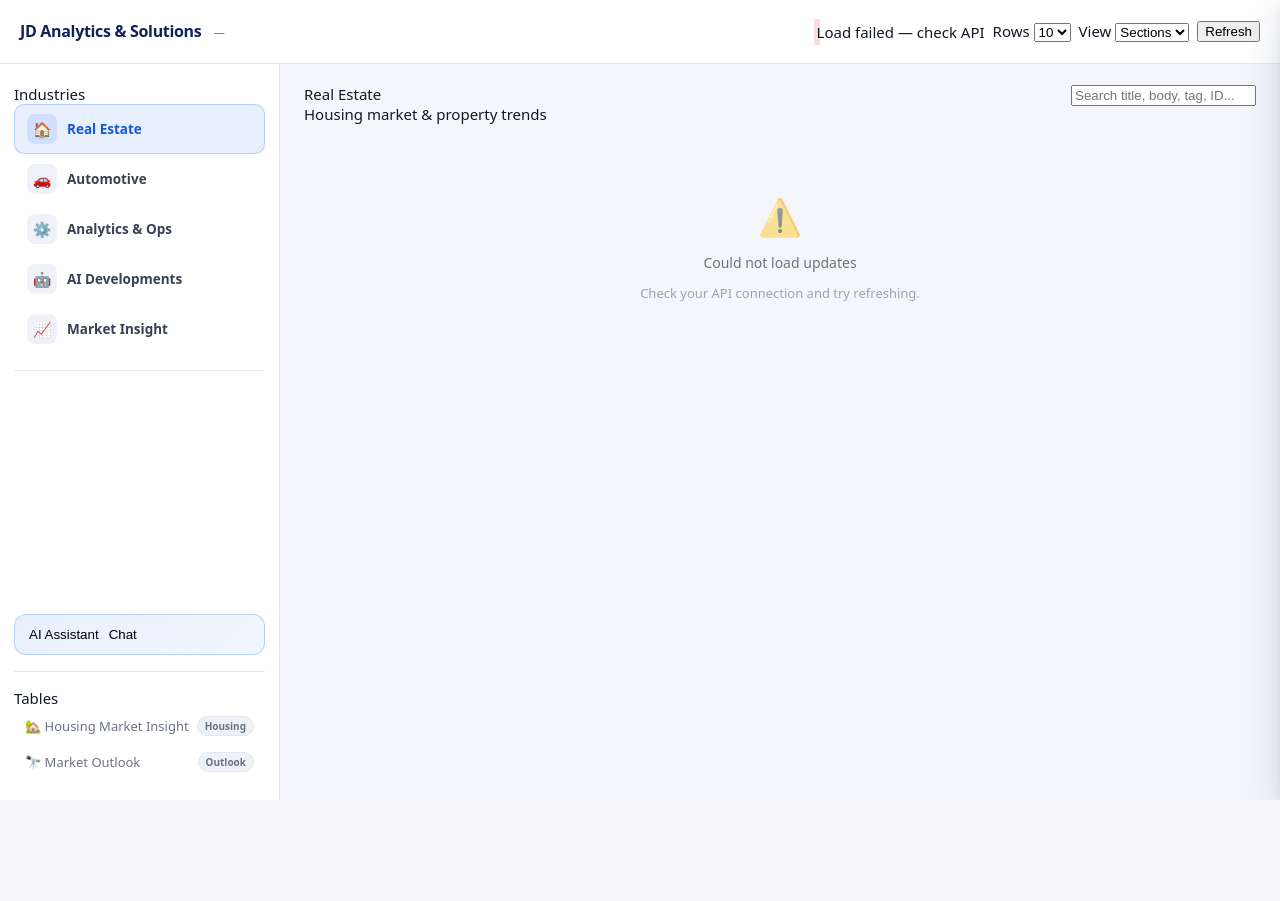
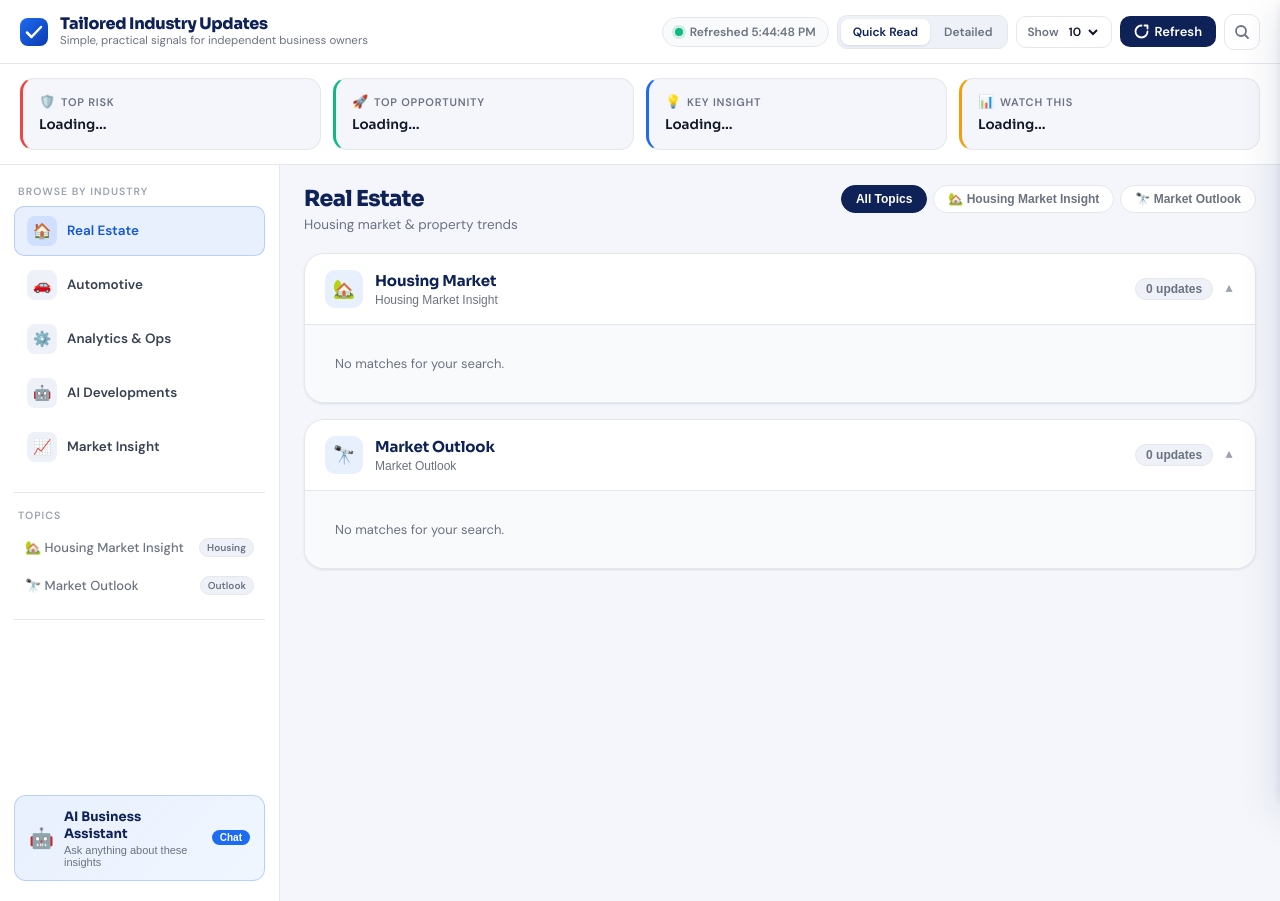
Before and after one commit to jdanalyticsandsolutions/jdas-dashboard, a FastAPI app: page / in a window 1280 px wide. Before the commit the page ends 800 px from the top, so only its background shows below. Run offline with FastAPI, Linux system fonts and the light colour scheme; data that the repository does not hold is empty.

Commit message:
Update index.html

```diff
--- a/templates/index.html
+++ b/templates/index.html
@@ -3,26 +3,51 @@
 <head>
   <meta charset="UTF-8" />
   <meta name="viewport" content="width=device-width, initial-scale=1, viewport-fit=cover" />
-  <title>JDAS — Industry Updates</title>
-  <link rel="stylesheet" href="/static/style.css?v=3.0" />
-  <link href="https://fonts.googleapis.com/css2?family=Inter:wght@400;500;600;700;800&display=swap" rel="stylesheet">
+  <title>Tailored Industry Updates — JDAS</title>
+  <link rel="preconnect" href="https://fonts.googleapis.com">
+  <link rel="preconnect" href="https://fonts.gstatic.com" crossorigin>
+  <link href="https://fonts.googleapis.com/css2?family=Sora:wght@400;500;600;700;800&family=DM+Sans:ital,wght@0,300;0,400;0,500;0,600;1,400&display=swap" rel="stylesheet">
+  <link rel="stylesheet" href="/static/style.css?v=4.0" />
 </head>
 
 <body>
+
+  <!-- ============================
+       TOP HEADER BAR
+  ============================ -->
   <header class="appbar">
     <div class="brand">
-      <div class="brand-title">JD Analytics & Solutions</div>
-      <div class="brand-sub" id="buildStamp">—</div>
+      <div class="brand-logo">
+        <svg width="28" height="28" viewBox="0 0 28 28" fill="none">
+          <rect width="28" height="28" rx="8" fill="url(#grad1)"/>
+          <path d="M7 14.5L11.5 19L21 9" stroke="white" stroke-width="2.5" stroke-linecap="round" stroke-linejoin="round"/>
+          <defs>
+            <linearGradient id="grad1" x1="0" y1="0" x2="28" y2="28" gradientUnits="userSpaceOnUse">
+              <stop stop-color="#1D6BF3"/>
+              <stop offset="1" stop-color="#0A3BAF"/>
+            </linearGradient>
+          </defs>
+        </svg>
+      </div>
+      <div class="brand-text">
+        <div class="brand-title">Tailored Industry Updates</div>
+        <div class="brand-sub">Simple, practical signals for independent business owners</div>
+      </div>
     </div>
 
     <div class="appbar-actions">
-      <div class="pill" title="API status">
+      <div class="status-pill" title="API status">
         <span class="dot" id="statusDot"></span>
-        <span id="statusText">Ready</span>
+        <span id="statusText">Loading…</span>
       </div>
 
-      <label class="select">
-        <span>Rows</span>
+      <div class="view-toggle" id="readToggle">
+        <button class="toggle-btn active" data-mode="quick" type="button">Quick Read</button>
+        <button class="toggle-btn" data-mode="detailed" type="button">Detailed</button>
+      </div>
+
+      <label class="rows-select">
+        <span>Show</span>
         <select id="topSelect">
           <option value="5">5</option>
           <option value="10" selected>10</option>
@@ -30,86 +55,125 @@
         </select>
       </label>
 
-      <label class="select">
-        <span>View</span>
-        <select id="viewSelect">
-          <option value="sections" selected>Sections</option>
-          <option value="cards">Cards</option>
-          <option value="table">Table</option>
-          <option value="raw">JSON</option>
-        </select>
-      </label>
+      <button class="btn-refresh" id="refreshBtn" type="button">
+        <svg width="15" height="15" viewBox="0 0 15 15" fill="none"><path d="M13.5 7.5A6 6 0 1 1 7.5 1.5" stroke="currentColor" stroke-width="1.8" stroke-linecap="round"/><path d="M10.5 1.5L13.5 1.5L13.5 4.5" stroke="currentColor" stroke-width="1.8" stroke-linecap="round" stroke-linejoin="round"/></svg>
+        Refresh
+      </button>
 
-      <button class="btn primary" id="refreshBtn">Refresh</button>
+      <button class="btn-search-toggle" id="searchToggle" type="button" aria-label="Search">
+        <svg width="16" height="16" viewBox="0 0 16 16" fill="none"><circle cx="7" cy="7" r="5" stroke="currentColor" stroke-width="1.8"/><path d="M11 11L14 14" stroke="currentColor" stroke-width="1.8" stroke-linecap="round"/></svg>
+      </button>
     </div>
   </header>
 
+  <!-- Search bar (hidden by default) -->
+  <div class="search-bar" id="searchBar" style="display:none;">
+    <div class="search-inner">
+      <svg width="16" height="16" viewBox="0 0 16 16" fill="none"><circle cx="7" cy="7" r="5" stroke="#94a3b8" stroke-width="1.8"/><path d="M11 11L14 14" stroke="#94a3b8" stroke-width="1.8" stroke-linecap="round"/></svg>
+      <input id="searchInput" type="search" placeholder="Search topics, insights, tags…" autocomplete="off" />
+      <button class="search-close" id="searchClose" type="button">✕</button>
+    </div>
+  </div>
+
+  <!-- ============================
+       HERO STRIP (Top 4 tiles)
+  ============================ -->
+  <div class="hero-strip" id="heroStrip">
+    <div class="hero-tile" id="heroRisk">
+      <div class="hero-tile-label">
+        <span class="hero-icon">🛡️</span> Top Risk
+      </div>
+      <div class="hero-tile-value" id="heroRiskVal">Loading…</div>
+    </div>
+    <div class="hero-tile" id="heroOpportunity">
+      <div class="hero-tile-label">
+        <span class="hero-icon">🚀</span> Top Opportunity
+      </div>
+      <div class="hero-tile-value" id="heroOppVal">Loading…</div>
+    </div>
+    <div class="hero-tile" id="heroCost">
+      <div class="hero-tile-label">
+        <span class="hero-icon">💡</span> Key Insight
+      </div>
+      <div class="hero-tile-value" id="heroCostVal">Loading…</div>
+    </div>
+    <div class="hero-tile" id="heroShift">
+      <div class="hero-tile-label">
+        <span class="hero-icon">📊</span> Watch This
+      </div>
+      <div class="hero-tile-value" id="heroShiftVal">Loading…</div>
+    </div>
+  </div>
+
+  <!-- ============================
+       MAIN LAYOUT
+  ============================ -->
   <main class="layout">
+
+    <!-- Sidebar -->
     <aside class="sidebar">
-      <div class="sidebar-title">Industries</div>
-      <nav id="industryNav" class="nav"></nav>
+      <div class="sidebar-section-label">Browse by Industry</div>
+      <nav id="industryNav" class="industry-nav"></nav>
 
       <div class="sidebar-divider"></div>
 
-<!-- AI Assistant button (opens Chatbase drawer) -->
-<button class="navitem assistant-btn" id="assistantOpenBtn" type="button">
-  <span>AI Assistant</span>
-  <span class="chip">Chat</span>
-</button>
+      <div class="sidebar-section-label">Topics</div>
+      <nav id="tableNav" class="topic-nav"></nav>
 
       <div class="sidebar-divider"></div>
 
-<div class="sidebar-title">Tables</div>
-<nav id="tableNav" class="nav"></nav>
+      <button class="assistant-btn" id="assistantOpenBtn" type="button">
+        <span class="assistant-icon">🤖</span>
+        <div class="assistant-text">
+          <span class="assistant-label">AI Business Assistant</span>
+          <span class="assistant-hint">Ask anything about these insights</span>
+        </div>
+        <span class="assistant-chip">Chat</span>
+      </button>
     </aside>
 
+    <!-- Main content -->
     <section class="content">
+
+      <!-- Content header -->
       <div class="content-head">
-    <div>
-      <div class="h1" id="pageTitle">Industry Updates</div>
-      <div class="muted" id="pageSubtitle">—</div>
+        <div class="content-head-left">
+          <h1 class="page-title" id="pageTitle">Industry Updates</h1>
+          <p class="page-sub" id="pageSubtitle">Select an industry to explore</p>
+        </div>
+        <div class="category-pills" id="categoryPills"></div>
       </div>
 
-    <div class="search">
-      <input id="searchInput" type="search" placeholder="Search title, body, tag, ID..." />
-    </div>
+      <!-- Views -->
+      <div id="sectionsView"></div>
+
+      <!-- Debug view (hidden, accessible via URL param) -->
+      <div id="debugView" style="display:none;">
+        <pre id="rawJson" class="codebox"></pre>
       </div>
 
-      <section id="sectionsView"></section>
-      <section id="cardsView" style="display:none;"></section>
-      <section id="tableView" style="display:none;"></section>
-
-      <section id="debugView" style="display:none;">
-        <pre id="rawJson" class="codebox"></pre>
-      </section>
     </section>
   </main>
-<!-- =========================
-     JDAS AI Assistant Drawer
-========================= -->
+
+  <!-- ============================
+       AI ASSISTANT DRAWER
+  ============================ -->
   <div class="drawer" id="assistantDrawer" aria-hidden="true">
     <div class="drawer-overlay" id="assistantOverlay"></div>
-
     <div class="drawer-panel" role="dialog" aria-modal="true" aria-label="JDAS AI Assistant">
       <div class="drawer-head">
         <div>
-        <div class="drawer-title">JDAS AI Assistant</div>
-        <div class="drawer-sub">
-          Ask questions about the insights shown on this dashboard.
+          <div class="drawer-title">🤖 AI Business Assistant</div>
+          <div class="drawer-sub">Ask questions about any of the insights shown on this dashboard.</div>
         </div>
+        <button class="drawer-close" id="assistantCloseBtn" type="button" aria-label="Close">✕</button>
       </div>
-
-   <button class="drawer-close" id="assistantCloseBtn" type="button" aria-label="Close">
-    ✕
-  </button>
-</div>
-
       <div class="drawer-body">
         <div id="chatbaseMount" class="chatbase-mount"></div>
       </div>
     </div>
   </div>
 
-  <script src="/static/app.js?v=3.0"></script>
+  <script src="/static/app.js?v=4.0"></script>
 </body>
 </html>
```
Lines whose indentation alone changed are shown as unchanged.
